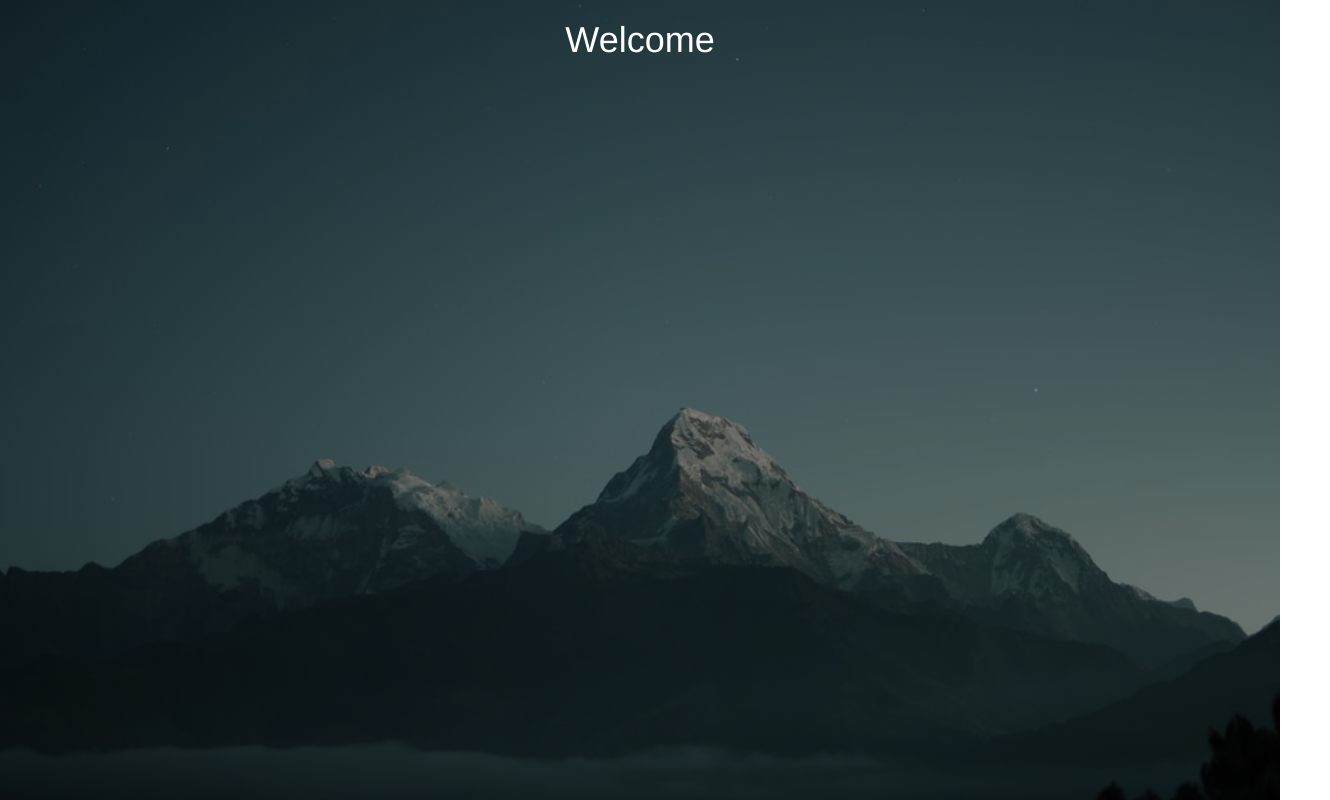
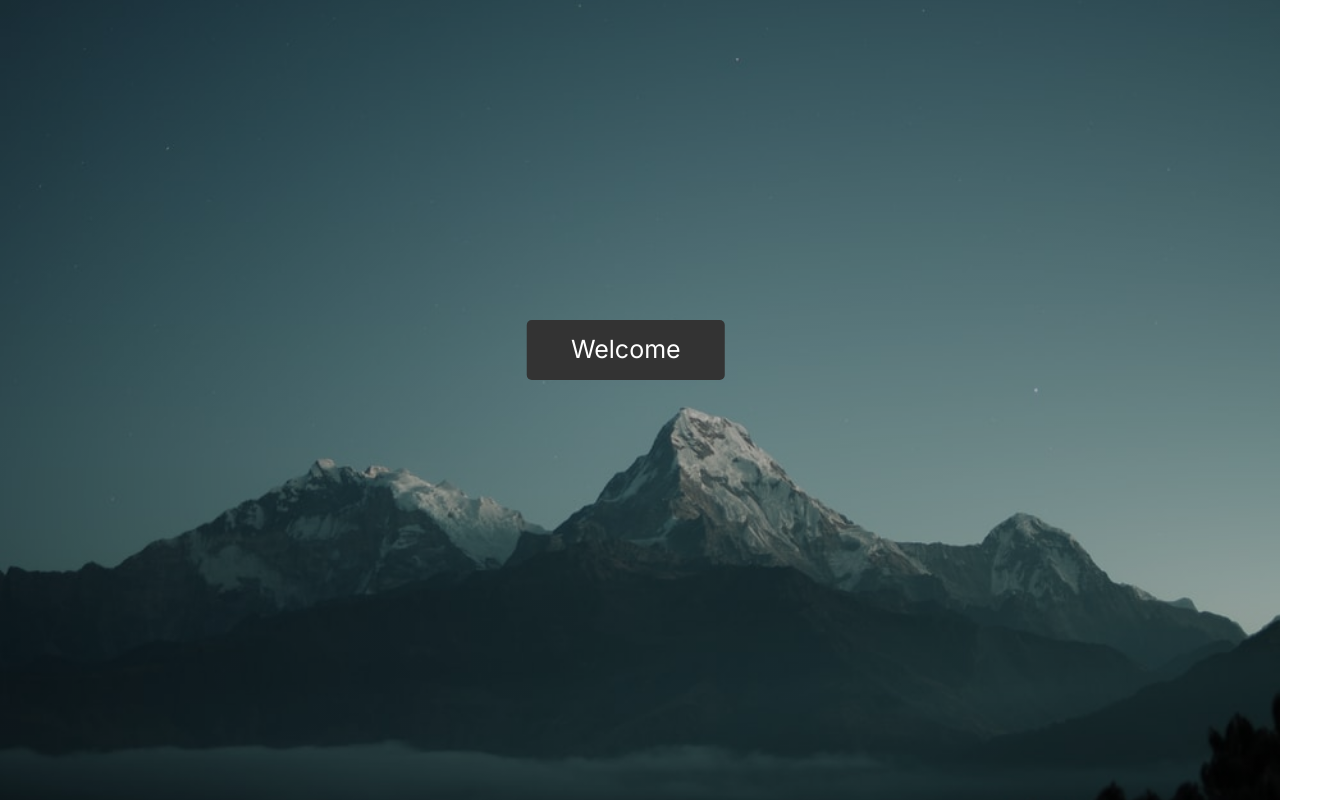
Before and after one commit to kristinadiaz/kd_website, a React (Create React App) app: page / in a window 1280 px wide. Shown: the whole page, 1330 px wide, since content can reach past the window. Built offline with nearby package versions, Linux system fonts and the light colour scheme.

Commit message:
completed splash page

```diff
--- a/public/index.html
+++ b/public/index.html
@@ -4,6 +4,9 @@
     <meta charset="utf-8" />
     <link rel="icon" href="%PUBLIC_URL%/favicon.ico" />
     <link rel="stylesheet" href="https://maxcdn.bootstrapcdn.com/bootstrap/3.3.7/css/bootstrap.min.css" integrity="sha384-BVYiiSIFeK1dGmJRAkycuHAHRg32OmUcww7on3RYdg4Va+PmSTsz/K68vbdEjh4u" crossorigin="anonymous"/>
+    <link rel="preconnect" href="https://fonts.googleapis.com">
+    <link rel="preconnect" href="https://fonts.gstatic.com" crossorigin>
+    <link href="https://fonts.googleapis.com/css2?family=Inter:wght@400;700;900&display=swap" rel="stylesheet">
     <meta name="viewport" content="width=device-width, initial-scale=1" />
     <meta name="theme-color" content="#000000" />
     <meta
--- a/src/App.js
+++ b/src/App.js
@@ -1,6 +1,7 @@
 import React from 'react'
 import { Routes, Route } from 'react-router-dom'
 import SplashPage from './components/SplashPage'
+// route to path='/home'
 
 export default function App () {
   return (
--- a/src/components/SplashPage.js
+++ b/src/components/SplashPage.js
@@ -1,9 +1,14 @@
 import React from 'react'
+import { Link } from 'react-router-dom'
 
-export default function SplashPage() {
-    return(
-        <div class='splash-page'>
-            <h1>Welcome</h1>
-        </div>
-    )
+export default function SplashPage () {
+  return (
+    <div class='img-fluid'>
+      <div class='splash-page'>
+        <Link to='/home' style={{ color: 'white', textDecoration: 'none' }}>
+          <span>Welcome</span>
+        </Link>
+      </div>
+    </div>
+  )
 }
--- a/src/index.css
+++ b/src/index.css
@@ -4,7 +4,7 @@
 }
 
 body {
-  background-image: linear-gradient(rgba(0, 0, 0, 0.5), rgba(0, 0, 0, 0.5)), url('./images/splash-page-img.png');
+  background-image: linear-gradient(rgba(0, 0, 0, 0.3), rgba(0, 0, 0, 0.3)), url('./images/splash-page-img.png');
   height: 50%;
   background-position: center;
   background-repeat: no-repeat;
@@ -13,10 +13,64 @@ body {
 }
 
 .splash-page {
-  text-align: center;
+  margin: -50px;
+  height: 100vh;
+  display: flex;
+  align-items: center;
+  justify-content: center;
+  padding: 0;
+  font-family: 'Inter';
+  font-size: 25px;
+}
+
+a {
+  width: 8em;
+  height: 2em;
+  border-left: 0.08em solid #333;
+  position: relative;
+  cursor: pointer;
+}
+
+a::before,
+a::after {
+  content: '';
+  color: #333;
   position: absolute;
-  top: 50%;
-  left: 50%;
-  transform: translate(-50%, -50%);
-  color: white;
+  width: inherit;
+  border-left: inherit;
+  z-index: -1;
 }
+
+a::before {
+  height: 80%;
+  top: 10%;
+  left: calc(-0.15em - 0.08em * 2);
+  filter: brightness(0.8);
+}
+
+a::after {
+  height: 60%;
+  top: 20%;
+  left: calc(-0.15em * 2 - 0.08em * 3);
+  filter: brightness(0.6);
+}
+
+a span {
+  position: relative;
+  height: 120%;
+  top: -10%;
+  box-sizing: border-box;
+  border-radius: 5px;
+  background-color: #333;
+  display: flex;
+  align-items: center;
+  justify-content: center;
+  text-transform: capitalize;
+  transform: translateX(calc(-0.15em * 3 - 0.08em * 2));
+  transition: 0.3s;
+}
+
+a:hover span {
+  transform: translateX(0.15em);
+  text-decoration: none;
+}
```
